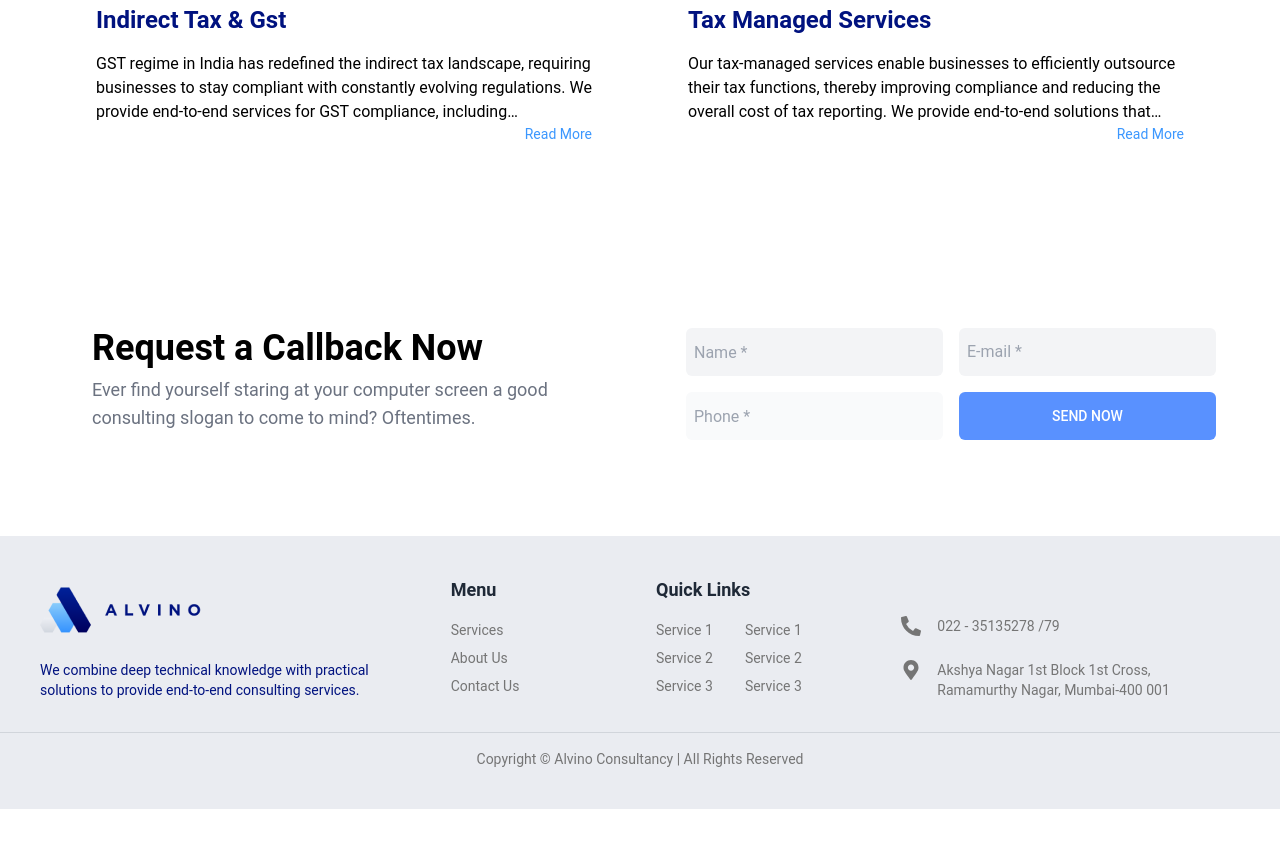
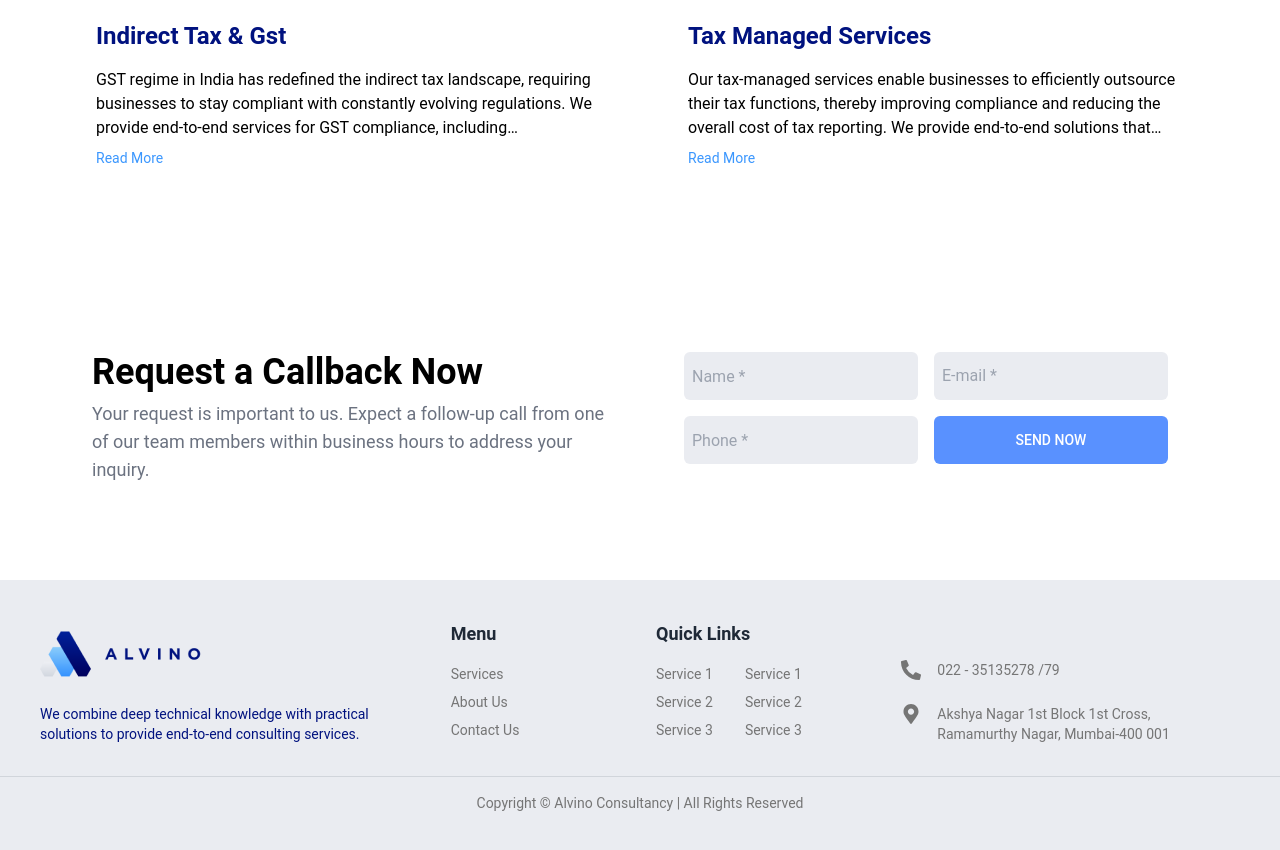
Before and after one commit to pankaj0998/alvino-consultancy-app, a React (Vite) app: page /services/tax-regulatory-services in a window 1280 px wide. Shown: the part 1680-2530 px from the top of the page. Before the commit the page ends 2489 px from the top, so only its background shows below. Built offline with nearby package versions, Linux system fonts and the light colour scheme.

Commit message:
Update components

```diff
--- a/src/components/navbar/Navbar.tsx
+++ b/src/components/navbar/Navbar.tsx
@@ -149,10 +149,10 @@ const Navbar = () => {
             {/* Top Bar */}
             <div className="bg-blue-title text-gray-custom lg:flex justify-end items-center px-6 py-2 hidden">
                 <div className="flex items-center md:space-x-10 flex-wrap text-sm">
-                    <div className="flex items-center space-x-2 max-[600px]:mr-2">
+                    {/* <div className="flex items-center space-x-2 max-[600px]:mr-2">
                         <FaPhoneAlt />
                         <span>+91 82453 2652</span>
-                    </div>
+                    </div> */}
                     <div className="flex items-center space-x-2">
                         <FaEnvelope />
                         <span>info@alvinoconsultancy.com</span>
@@ -209,19 +209,26 @@ const Navbar = () => {
                                                 </div>
                                                 {/* Sub Dropdown */}
                                                 {dropdownItem.subDropdown && openSubDropdown === subIndex && (
-                                                    <ul className="absolute left-full top-0 mt-0 w-72 bg-white shadow-lg rounded-md overflow-hidden ">
+                                                    <ul className="absolute left-full top-0 mt-0 w-72 bg-white shadow-lg rounded-md overflow-hidden">
                                                         {dropdownItem.subDropdown.map((subItem, subSubIndex) => (
-                                                            <li key={subSubIndex} className="text-gray-description hover:text-blue-title hover:bg-blue-light font-normal" onClick={(e) => {
-                                                                e.stopPropagation();
-                                                                toggleModal();
-                                                                handleSubDropdownClick(subItem.name, dropdownItem.name)
-                                                            }}>
-                                                                <div className='flex items-center justify-between px-2 py-2 hover:bg-blue-light cursor-pointer truncate whitespace-nowrap overflow-hidden'>
-                                                                    {subItem.name}
+                                                            <li
+                                                                key={subSubIndex}
+                                                                className="text-gray-description hover:text-blue-title hover:bg-blue-light font-normal text-sm"
+                                                                onClick={(e) => {
+                                                                    e.stopPropagation();
+                                                                    toggleModal();
+                                                                    handleSubDropdownClick(subItem.name, dropdownItem.name);
+                                                                }}
+                                                            >
+                                                                <div className="flex items-center justify-between px-2 py-2 cursor-pointer">
+                                                                    <span className="truncate overflow-hidden whitespace-nowrap w-full">
+                                                                        {subItem.name}
+                                                                    </span>
                                                                 </div>
                                                             </li>
                                                         ))}
                                                     </ul>
+
                                                 )}
                                             </li>
                                         ))}
--- a/src/components/request-banner/RequestBanner.tsx
+++ b/src/components/request-banner/RequestBanner.tsx
@@ -13,24 +13,24 @@ const RequestBanner: React.FC<RequestBannerProps> = ({ title, description }) =>
             </div>
 
             {/* Right Side - Form */}
-            <div className=" mr-16 lg:w-1/2">
+            <div className=" pr-12 lg:w-1/2">
                 <form action="" className="grid grid-cols-1 md:grid-cols-2 gap-4">
                     <input
                         type="text"
                         placeholder="Name *"
-                        className="bg-gray-100 rounded-md p-2 w-full h-12 outline-none"
+                        className="bg-gray-custom rounded-md p-2 w-full h-12 outline-none"
                     />
                     <input
                         type="email"
                         placeholder="E-mail *"
-                        className="bg-gray-100 rounded-md p-2 w-full outline-none"
+                        className="bg-gray-custom rounded-md p-2 w-full outline-none"
                     />
                     {/* Phone input and send button on the same row */}
                     <div className="md:col-span-2 flex gap-4">
                         <input
                             type="tel"
                             placeholder="Phone *"
-                            className="bg-gray-50 rounded-md p-2 w-full h-12 outline-none"
+                            className="bg-gray-custom rounded-md p-2 w-full h-12 outline-none"
                         />
                         <button
                             type="submit"
--- a/src/components/request-banner/request-banner.ts
+++ b/src/components/request-banner/request-banner.ts
@@ -2,5 +2,5 @@ import { RequestBannerProps } from "./RequestBanner.types";
 
 export const callbackform: RequestBannerProps = {
     title: 'Request a Callback Now',
-    description: "Ever find yourself staring at your computer screen a good consulting slogan to come to mind? Oftentimes."
+    description: "Your request is important to us. Expect a follow-up call from one of our team members within business hours to address your inquiry."
 }
--- a/src/components/sub-services/SubService.tsx
+++ b/src/components/sub-services/SubService.tsx
@@ -37,7 +37,7 @@ const SubServiceInfo: React.FC<SubServiceProps> = ({ title, image, description,
                         </li>
                     </ul>
                 )}
-                <div className='flex justify-end'><p className='text-sm text-blue-custom cursor-pointer' onClick={(e) => {
+                <div className='flex justify-start'><p className='text-sm text-blue-custom cursor-pointer pt-2' onClick={(e) => {
                     e.stopPropagation();
                     toggleModal();
                     handleModal({ title, image, description, cardData })
--- a/src/components/sub-services/SubServiceCard.tsx
+++ b/src/components/sub-services/SubServiceCard.tsx
@@ -46,16 +46,16 @@ const SubServiceCard: React.FC<CardProps> = ({ image, title, description, cardDa
                 {/* Button Container */}
                 {isButtonRequired && <div className={`flex justify-center items-center mt-4 ${cardData ? 'pb-5' : 'pb-1'}`}>
                     <button
-                        className="relative flex justify-center items-center w-[150px] h-10 text-gray-description border border-gray-description rounded-md overflow-hidden group"
+                        className="relative flex bg-white bg-opacity-50 justify-center items-center w-[150px] h-10 text-gray-description border border-gray-description rounded-md overflow-hidden group"
                         onClick={toggler}
                     >
                         {/* Text */}
-                        <span className="text-[12px] uppercase font-semibold relative z-10 transition-all duration-300 group-hover:text-white">
+                        <span className="text-[12px] uppercase font-semibold relative z-10 transition-all duration-300 group-hover:text-black">
                             CLOSE
                         </span>
 
                         {/* Hover Effect */}
-                        <span className="absolute inset-0 bg-gray-description scale-x-0 group-hover:scale-x-100 transition-transform duration-500 ease-in-out origin-center"></span>
+                        <span className="absolute inset-0 bg-gray-custom scale-x-0 group-hover:scale-x-100 transition-transform duration-500 ease-in-out origin-center"></span>
                     </button>
                 </div>}
             </div>
```
